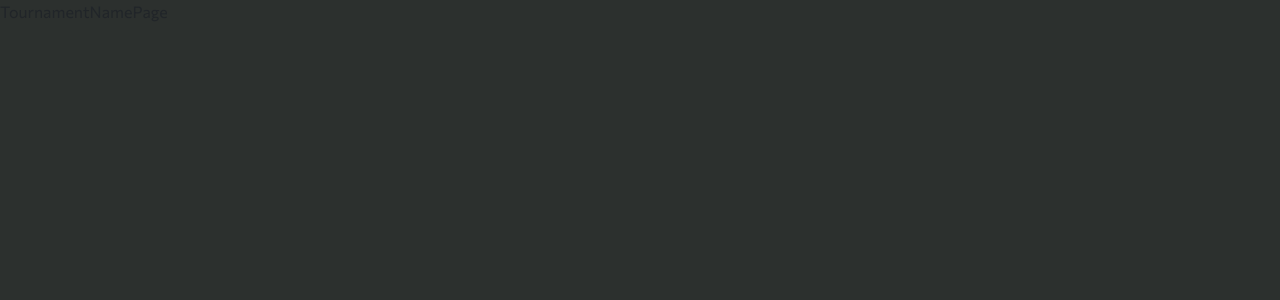
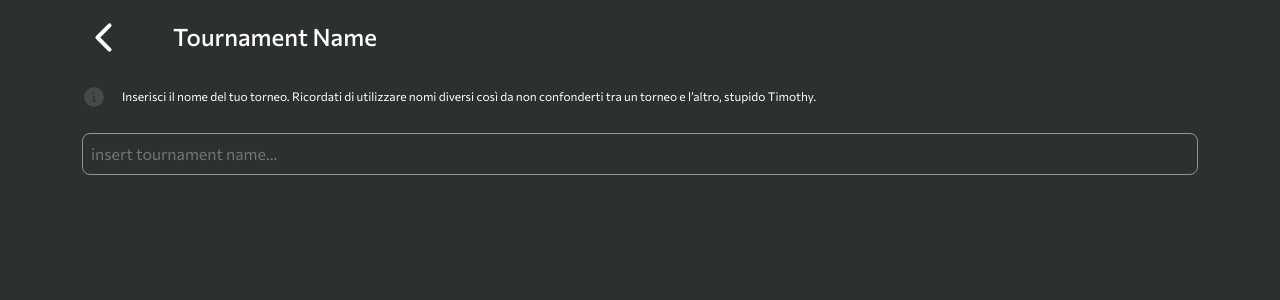
Before and after one commit to edoardorizzo/tournaments, a React (Create React App) app: page /tournament in a window 1280 px wide. Shown: the top 300 px of the page. Built offline with nearby package versions, Linux system fonts and the light colour scheme.

Commit message:
add top ui of torunamentPage

```diff
--- a/src/App.scss
+++ b/src/App.scss
@@ -42,6 +42,24 @@ body {
   border: none;
 }
 
+// input
+
+input{
+  border: 1px solid $light_grey;
+  background-color: $dark_grey;
+}
+
+// paragraph
+
+p {
+  color: $white;
+  margin: 0;
+}
+
+.p-small{
+  font-size: 12px;
+}
+
 // header
 
 header{
--- /dev/null
+++ b/src/components/InfoMessage.js
@@ -0,0 +1,18 @@
+import React from 'react'
+import infoIcon from '../assets/img/info_icon.svg';
+
+function InfoMessage() {
+  return (
+    <div className="d-flex justify-content-start align-items-center mb-4">
+        <div className="info_container me-3">
+          <img src={infoIcon} alt={infoIcon}></img>
+        </div>
+        <p className="p-small">
+          Inserisci il nome del tuo torneo. Ricordati di utilizzare nomi diversi
+          così da non confonderti tra un torneo e l’altro, stupido Timothy.
+        </p>
+      </div>
+  )
+}
+
+export default InfoMessage
--- /dev/null
+++ b/src/components/TopApp.js
@@ -0,0 +1,16 @@
+import React from 'react'
+import backArrow from "../assets/img/back_arrow.svg";
+
+
+function TopApp() {
+  return (
+    <div className="top_app d-flex align-items-center mb-4">
+        <div className="arrow_container me-5">
+          <img src={backArrow} alt={backArrow}></img>
+        </div>
+        <h4>Tournament Name</h4>
+    </div>
+  )
+}
+
+export default TopApp
--- a/src/pages/TournamentNamePage.js
+++ b/src/pages/TournamentNamePage.js
@@ -1,9 +1,19 @@
-import React from 'react'
+import React from "react";
+import TopApp from "../components/TopApp";
+import InfoMessage from "../components/InfoMessage";
 
 function TournamentNamePage() {
   return (
-    <div>TournamentNamePage</div>
-  )
+    <div className="container mt-3">
+      <TopApp></TopApp>
+      <InfoMessage></InfoMessage>
+      <input
+        className="w-100 rounded-3 p-2"
+        placeholder="insert tournament name..."
+        type="text"
+      ></input>
+    </div>
+  );
 }
 
-export default TournamentNamePage
+export default TournamentNamePage;
```
Also changed, not shown: src/assets/img/back_arrow.svg (added), src/assets/img/info_icon.svg (added).
